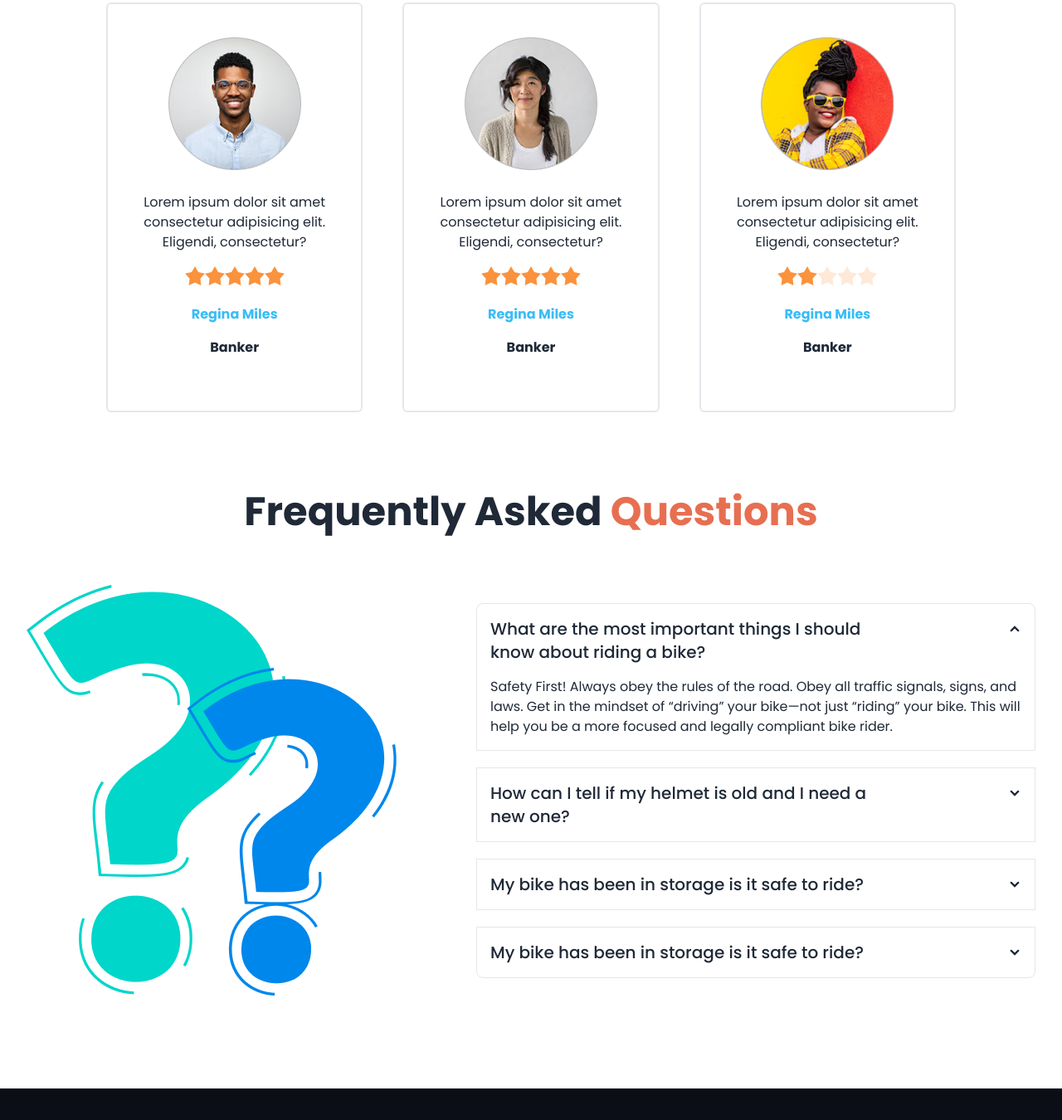
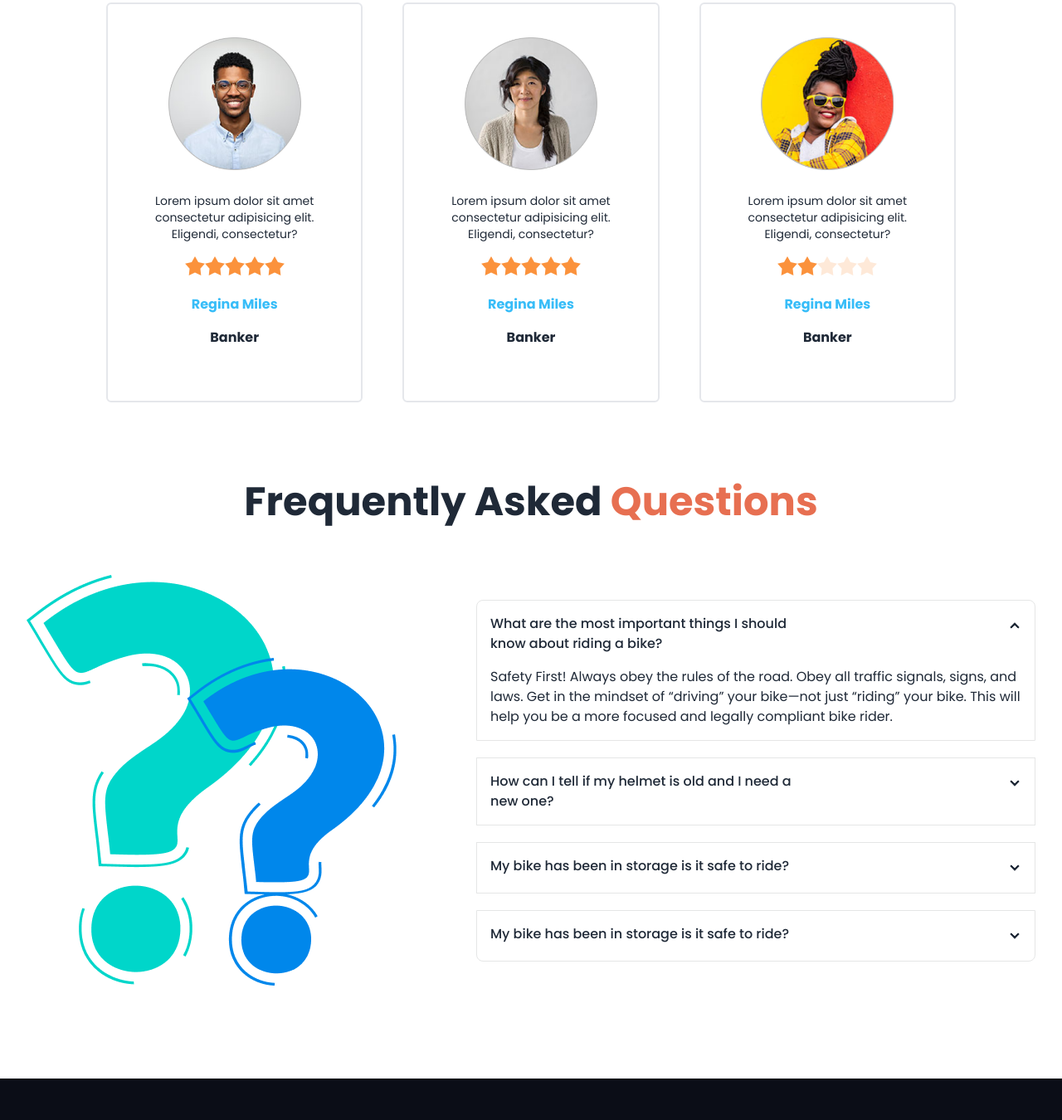
Before and after one commit to mitu058/Biker-Zone-With-daisy-UI, a plain HTML site: page index.html in a window 1280 px wide. Shown: the part 2099-3449 px from the top of the page at 83% size. Drawn offline with nearby package versions, Linux system fonts and the light colour scheme.

Commit message:
added font size

```diff
--- a/index.html
+++ b/index.html
@@ -236,7 +236,7 @@
         <div  class="w-40 h-40 inline-block mt-10 mb-5"><img  src="./images/others/user-1.png" alt=""></div>
         <!-- text -->
       <div class="text-center pb-16  space-y-4">
-        <p >Lorem ipsum dolor sit amet consectetur adipisicing elit. Eligendi, consectetur?
+        <p class="text-sm">Lorem ipsum dolor sit amet consectetur adipisicing elit. Eligendi, consectetur?
 
         </p>
         <!-- rating -->
@@ -261,7 +261,7 @@
         <div  class="w-40 h-40 inline-block mt-10 mb-5"><img  src="./images/others/user-2.png" alt=""></div>
         <!-- text -->
       <div class="text-center pb-16  space-y-4">
-        <p >Lorem ipsum dolor sit amet consectetur adipisicing elit. Eligendi, consectetur?
+        <p class="text-sm">Lorem ipsum dolor sit amet consectetur adipisicing elit. Eligendi, consectetur?
 
         </p>
         <!-- rating -->
@@ -286,7 +286,7 @@
         <div  class="w-40 h-40 inline-block mt-10 mb-5"><img  src="./images/others/user-3.png" alt=""></div>
         <!-- text -->
       <div class="text-center pb-16  space-y-4">
-        <p >Lorem ipsum dolor sit amet consectetur adipisicing elit. Eligendi, consectetur?
+        <p class="text-sm">Lorem ipsum dolor sit amet consectetur adipisicing elit. Eligendi, consectetur?
 
         </p>
         <!-- rating -->
@@ -323,7 +323,7 @@
             <div class="join join-vertical  space-y-5 ">
               <div class="collapse collapse-arrow join-item border-base-300 border">
                 <input type="radio" name="my-accordion-4" checked="checked" />
-                <div class="collapse-title text-xl font-medium">What are the most important things I should <br>
+                <div class="collapse-title text-base font-medium">What are the most important things I should <br>
                   know about riding a bike?</div>
                 <div class="collapse-content">
                   <p>Safety First! Always obey the rules of the road. Obey all traffic signals, signs, and laws. Get in the mindset of “driving” your bike—not just “riding” your bike. This will help you be a more focused and legally compliant bike rider. </p>
@@ -331,7 +331,7 @@
               </div>
               <div class="collapse collapse-arrow join-item border-base-300 border">
                 <input type="radio" name="my-accordion-4" />
-                <div class="collapse-title text-xl font-medium">How can I tell if my helmet is old and I need a <br>
+                <div class="collapse-title text-base font-medium">How can I tell if my helmet is old and I need a <br>
                   new one?</div>
                 <div class="collapse-content">
                   <p>hello</p>
@@ -339,14 +339,14 @@
               </div>
               <div class="collapse collapse-arrow join-item border-base-300 border">
                 <input type="radio" name="my-accordion-4" />
-                <div class="collapse-title text-xl font-medium">My bike has been in storage is it safe to ride?</div>
+                <div class="collapse-title text-base font-medium">My bike has been in storage is it safe to ride?</div>
                 <div class="collapse-content">
                   <p>Yes</p>
                 </div>
               </div>
               <div class="collapse collapse-arrow join-item border-base-300 border">
                 <input type="radio" name="my-accordion-4" />
-                <div class="collapse-title text-xl font-medium">My bike has been in storage is it safe to ride?</div>
+                <div class="collapse-title text-base font-medium">My bike has been in storage is it safe to ride?</div>
                 <div class="collapse-content">
                   <p>Yes</p>
                 </div>
```
